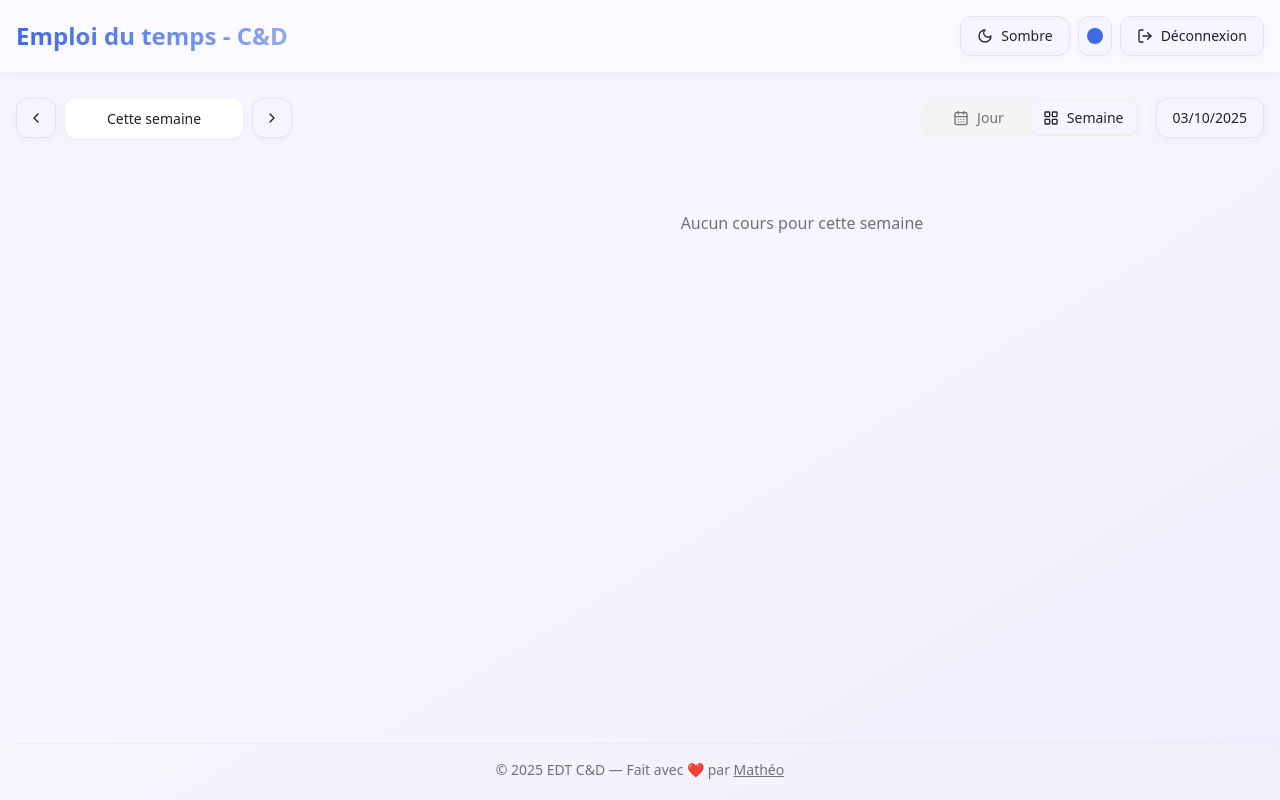
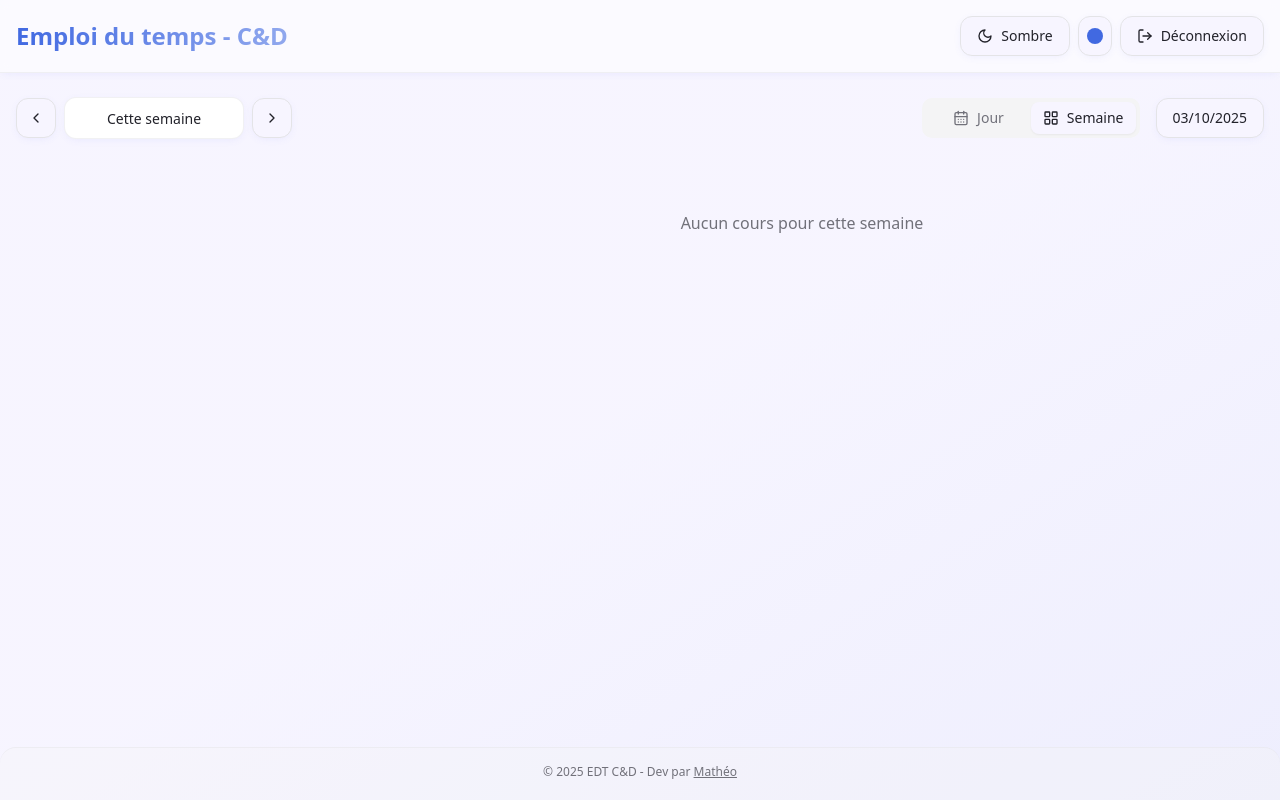
Before and after one commit to D-Seonay/edt-hep, a React (Vite) app: page /calendar in a window 1280 px wide. Built offline with nearby package versions, Linux system fonts and the light colour scheme; sample sign-in values are in the browser's storage; the HTML template or start-up script is replaced by a standard one.

Commit message:
Style : edit footer

```diff
--- a/src/components/ui/footer.tsx
+++ b/src/components/ui/footer.tsx
@@ -2,8 +2,8 @@ const Footer = () => {
 
   return (
     <footer className="bg-muted/30 text-muted-foreground py-4 mt-6 rounded-t-2xl border-t border-border/50 text-center fixed bottom-0 w-full">
-      <div className="text-sm mb-1">
-        &copy; {new Date().getFullYear()} EDT C&amp;D — Fait avec <span className="text-red-500">❤️</span> par <a href="https://linkedin.com/in/matheo-delaunay" className="underline hover:text-foreground" target="_blank" rel="noreferrer">Mathéo </a>
+      <div className="text-xs mb-1">
+        &copy; {new Date().getFullYear()} EDT C&amp;D - Dev par <a href="https://linkedin.com/in/matheo-delaunay" className="underline hover:text-accent" target="_blank" rel="noreferrer">Mathéo </a>
       </div>
     </footer>
   );
```
